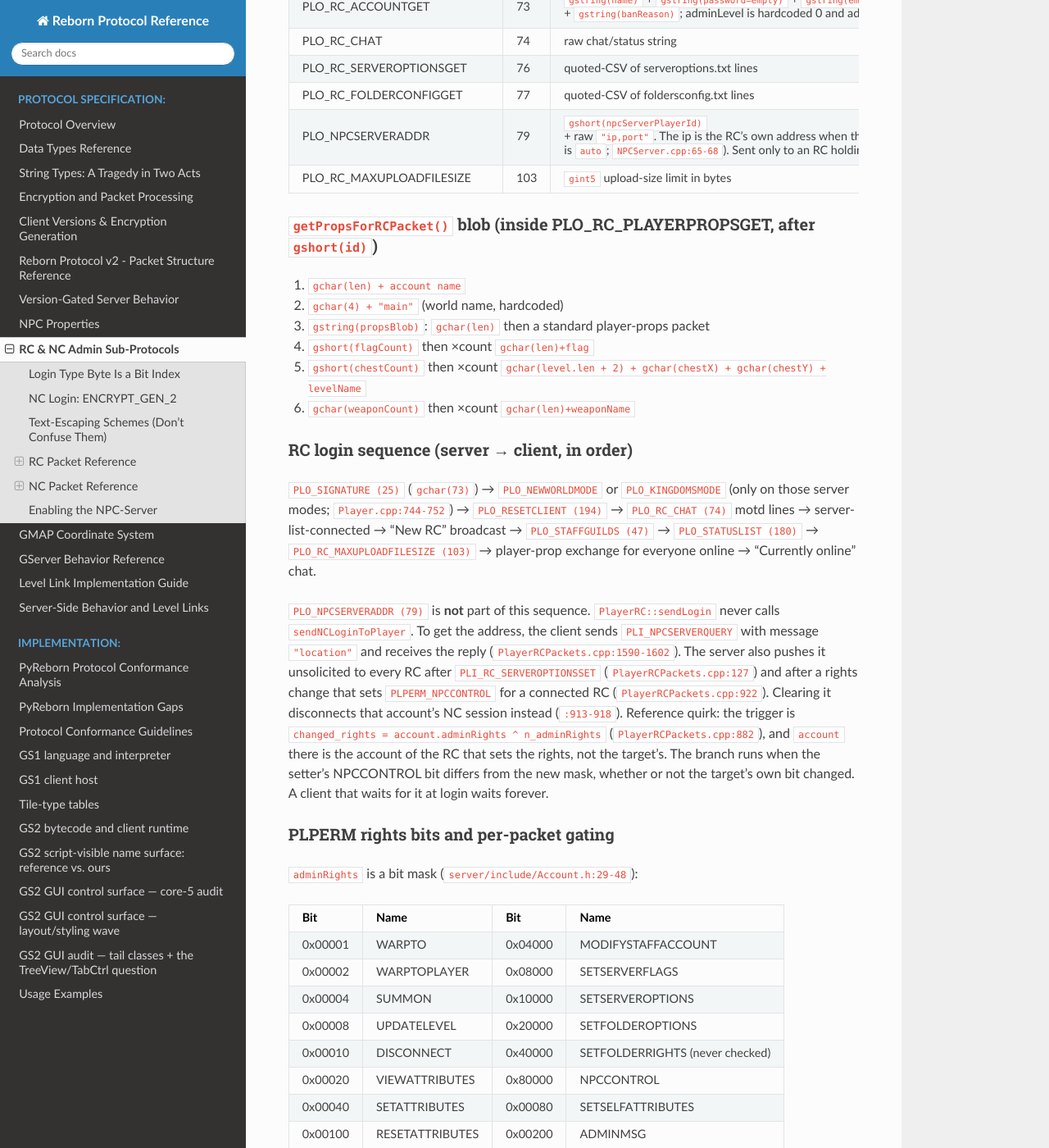
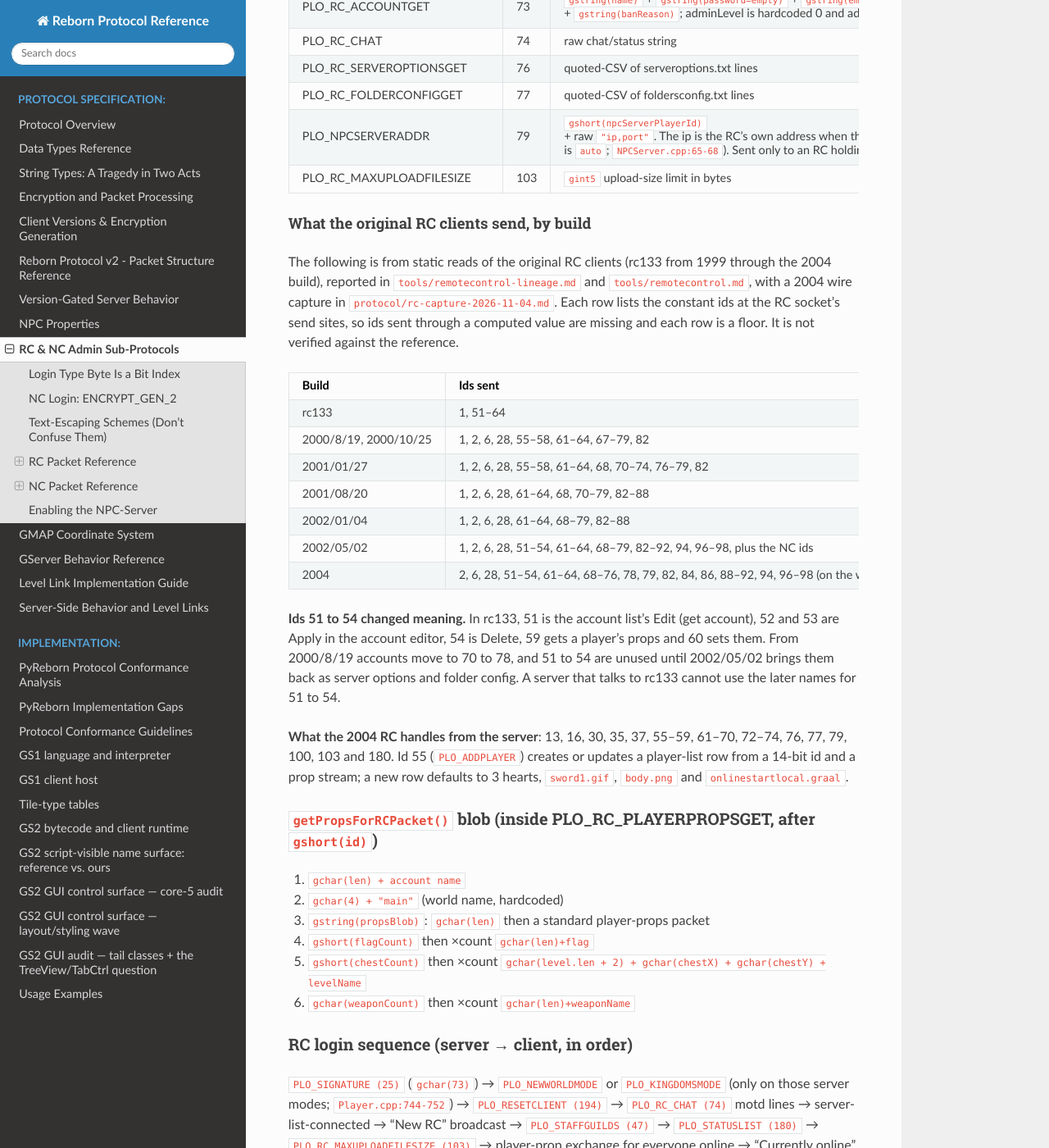
Before and after one commit to hosler/reborn-protocol-docs, a Sphinx documentation site: the page built from docs/protocol/rc-nc-protocols.md, in a window 1280 px wide and 1400 px high, scrolled down 5044 px. Shown: the whole window at 82% size. Built offline with Sphinx 7.4.7 and the Read the Docs theme 3.1.0, drawn with Linux system fonts in a browser that asks for light colours.

Commit message:
RC: the ids each original RC build sends, and the 51-54 meaning change
Co-Authored-By: Claude Opus 5.5 <noreply@anthropic.com>
Claude-Session: https://claude.ai/code/session_01UG2Sqj3AfdfVRC86AzKWQa

```diff
--- a/docs/protocol/rc-nc-protocols.md
+++ b/docs/protocol/rc-nc-protocols.md
@@ -181,6 +181,34 @@ NPC ids are **GINT3** (3 bytes) throughout both sub-protocols.
 | PLO_NPCSERVERADDR | 79 | `gshort(npcServerPlayerId)` + raw `"ip,port"`. The ip is the RC's own address when that equals the server's local ip, else the NPC-server host (`ns_ip`, or the list server's address for the server when `ns_ip` is `auto`; `NPCServer.cpp:65-68`). Sent only to an RC holding `PLPERM_NPCCONTROL` (`NPCServer.cpp:122-134`) |
 | PLO_RC_MAXUPLOADFILESIZE | 103 | `gint5` upload-size limit in bytes |
 
+#### What the original RC clients send, by build
+
+The following is from static reads of the original RC clients (rc133 from 1999 through the
+2004 build), reported in [`tools/remotecontrol-lineage.md`](https://github.com/squirelworks/Graal_analysis/blob/main/tools/remotecontrol-lineage.md) and [`tools/remotecontrol.md`](https://github.com/squirelworks/Graal_analysis/blob/main/tools/remotecontrol.md), with a 2004 wire capture in [`protocol/rc-capture-2026-11-04.md`](https://github.com/squirelworks/Graal_analysis/blob/main/protocol/rc-capture-2026-11-04.md). Each row lists the
+constant ids at the RC socket's send sites, so ids sent through a computed value are missing
+and each row is a floor. It is not verified against the reference.
+
+| Build | Ids sent |
+|---|---|
+| rc133 | 1, 51–64 |
+| 2000/8/19, 2000/10/25 | 1, 2, 6, 28, 55–58, 61–64, 67–79, 82 |
+| 2001/01/27 | 1, 2, 6, 28, 55–58, 61–64, 68, 70–74, 76–79, 82 |
+| 2001/08/20 | 1, 2, 6, 28, 61–64, 68, 70–79, 82–88 |
+| 2002/01/04 | 1, 2, 6, 28, 61–64, 68–79, 82–88 |
+| 2002/05/02 | 1, 2, 6, 28, 51–54, 61–64, 68–79, 82–92, 94, 96–98, plus the NC ids |
+| 2004 | 2, 6, 28, 51–54, 61–64, 68–76, 78, 79, 82, 84, 86, 88–92, 94, 96–98 (on the wire also 73, 76, 83, 85, 87) |
+
+**Ids 51 to 54 changed meaning.** In rc133, 51 is the account list's Edit (get account), 52
+and 53 are Apply in the account editor, 54 is Delete, 59 gets a player's props and 60 sets
+them. From 2000/8/19 accounts move to 70 to 78, and 51 to 54 are unused until 2002/05/02 brings
+them back as server options and folder config. A server that talks to rc133 cannot use the
+later names for 51 to 54.
+
+**What the 2004 RC handles from the server**: 13, 16, 30, 35, 37, 55–59, 61–70, 72–74, 76, 77, 79,
+100, 103 and 180. Id 55 (`PLO_ADDPLAYER`) creates or updates a player-list row from a
+14-bit id and a prop stream; a new row defaults to 3 hearts, `sword1.gif`, `body.png` and
+`onlinestartlocal.graal`.
+
 ### `getPropsForRCPacket()` blob (inside PLO_RC_PLAYERPROPSGET, after `gshort(id)`)
 
 1. `gchar(len) + account name`
```
